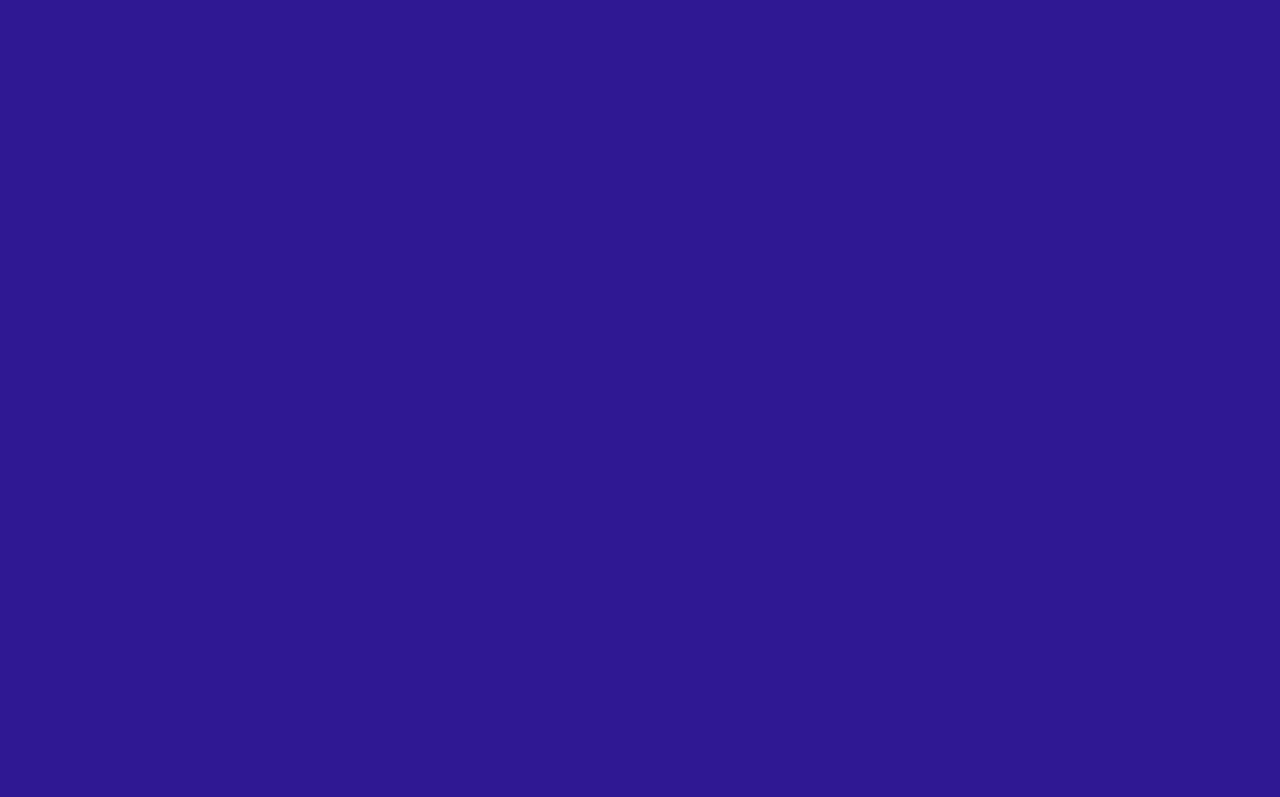
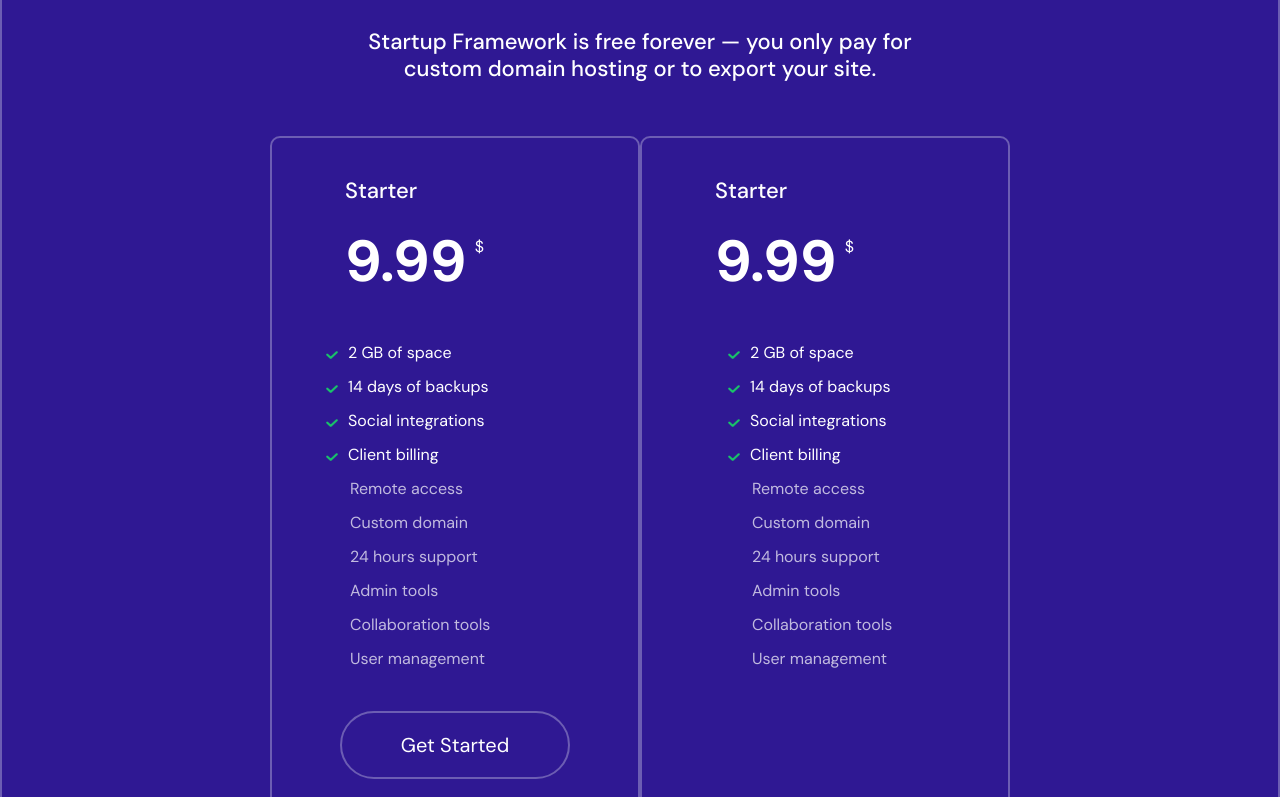
Before and after one commit to kowyzu/fe-task, a Vue app: page / in a window 1280 px wide. Shown: the part 3403-4200 px from the top of the page. Before the commit the page ends 4050 px from the top, so only its background shows below. Built offline with nearby package versions, Linux system fonts and the light colour scheme.

Commit message:
feat: introduce PricingTableItem.vue component

```diff
--- a/src/App.vue
+++ b/src/App.vue
@@ -3,6 +3,7 @@ import HeroView from './components/hero/HeroView.vue';
 import FeaturesView from './components/features/FeaturesView.vue';
 import CallToActionView from './components/call-to-action/CallToActionView.vue';
 import ContactView from './components/contact/ContactView.vue';
+import PricingView from './components/pricing/PricingView.vue';
 </script>
 
 <template>
@@ -14,10 +15,7 @@ import ContactView from './components/contact/ContactView.vue';
     <FeaturesView />
     <CallToActionView />
     <ContactView />
-
-
-    <section id="section-pricing" class="section"></section>
-
+    <PricingView />
   </main>
 
   <footer id="footer">
--- a/src/assets/styles.scss
+++ b/src/assets/styles.scss
@@ -13,10 +13,12 @@ $color-heading: #1e0e62;
 $color-bg-dark: #2f1893;
 $color-grey: #ebeaed;
 $color-text-grey: #a1a1b0;
+$color-text-list-grey: #C1BADF;
 $color-action-primary: #23dac5;
 $color-action-primary-dark: #24bba9;
 $color-action-secondary: #482be7;
 $color-action-third: #e93a7d;
+$color-action-border: #6C5DB3;
 $color-socials-youtube: #ea3223;
 $color-socials-youtube-dark: #b62b1f;
 $shadow-color: rgba(#000000, 0.1);
@@ -112,7 +114,7 @@ h5 {
   }
 }
 
-p {
+p, sup {
   font-size: $font-size-paragraph;
   font-weight: $font-weight-paragraph;
 
@@ -186,7 +188,6 @@ span {
 //
 // HERO SECTION
 // ----------------------------------------------------
-
 #section-hero {
   background-image: url("./../images/hero-bckg.webp");
   min-height: 850px;
@@ -358,7 +359,7 @@ h5 {
     max-width: 16px;
   }
   .contact-text {
-    max-width: 420px;
+    max-width: 410px;
     margin-left: 215px;
   }
   .contact-form {
@@ -429,3 +430,80 @@ h5 {
     }
   }
 }
+
+//
+// PRICING SECTION
+// ----------------------------------------------------
+#section-pricing {
+  min-height: 1130px;
+  border: 2px solid $color-action-border;
+  border-radius: 10px;
+  .pricing-heading {
+    margin-top: 100px;
+    max-width: 586px;
+    h3 {
+      margin-bottom: 30px;
+    }
+    h5 {
+      margin-bottom: 54px;
+    }
+  }
+  .pricing-table {
+    width: 370px;
+    height: 730px;
+    border: 2px solid $color-action-border;
+    border-radius: 10px;
+    .pricing-table-heading {
+      margin-left: 49px;
+      .currency {
+        vertical-align: super;
+        line-height: 1.2;
+      }
+      h2 {
+        margin-bottom: 45px;
+      }
+      h5 {
+        margin-top: 40.2px;
+        margin-bottom: 22px;
+      }
+    }
+    p {
+      margin-bottom: 10px;
+    }
+    ul {
+      margin-left: 30px;
+    }
+    li {
+      list-style: none;
+    }
+    .list-item {
+      color: $color-text-list-grey;
+    }
+    .checked-list-item {
+      color: $color-white;
+      display: flex;
+      align-items: flex-start;
+      gap: 10px;
+      list-style: none;
+
+      .check-icon {
+        width: 12px;
+        height: 8px;
+        background-image: url('../images/check-pricing-icon.svg');
+        background-repeat: no-repeat;
+        background-size: contain;
+        flex-shrink: 0;
+        margin-top: 0.4em;
+      }
+    }
+    .btn-action {
+      width: 230px;
+      border: 2px solid $color-action-border;
+      background-color: $color-bg-dark;
+      &:hover {
+        border-color: transparent;
+        background-color: $color-action-third;
+      }
+    }
+  }
+}
--- /dev/null
+++ b/src/components/pricing/PricingTableItem.vue
@@ -0,0 +1,17 @@
+<template>
+  <li :id="id" :class="class">
+    <span v-if="isChecked" class="check-icon"></span>
+    <p :class="isChecked ? '' : 'ps-4'">{{ text }}</p>
+  </li>
+</template>
+
+<script>
+export default {
+  props: {
+    id: String,
+    class: String,
+    isChecked: Boolean,
+    text: String,
+  }
+}
+</script>
--- /dev/null
+++ b/src/components/pricing/PricingView.vue
@@ -0,0 +1,93 @@
+<template>
+  <section id="section-pricing" class="section">
+    <div class="container">
+      <div class="row justify-content-center text-center">
+        <div class="col-6 pricing-heading">
+          <h3>Plans & Pricing</h3>
+          <h5>Startup Framework is free forever — you only pay for custom domain hosting or to export your site.</h5>
+        </div>
+      </div>
+      <div class="row justify-content-center gx-5">
+        <div class="col-3 pricing-table">
+          <div class="pricing-table-heading">
+            <h5>Starter</h5>
+            <h2>9.99<sup class="currency ms-2">$</sup></h2>
+          </div>
+          <ul class="p-0">
+            <li class="checked-list-item">
+              <span class="check-icon"></span>
+              <p>2 GB of space</p>
+            </li>
+            <li class="checked-list-item">
+              <span class="check-icon"></span>
+              <p>14 days of backups</p>
+            </li>
+            <li class="checked-list-item">
+              <span class="check-icon"></span>
+              <p>Social integrations</p>
+            </li>
+            <li class="checked-list-item">
+              <span class="check-icon"></span>
+              <p>Client billing</p>
+            </li>
+            <li class="list-item">
+              <p class="ps-4">Remote access</p>
+            </li>
+            <li class="list-item">
+              <p class="ps-4">Custom domain</p>
+            </li>
+            <li class="list-item">
+              <p class="ps-4">24 hours support</p>
+            </li>
+            <li class="list-item">
+              <p class="ps-4">Admin tools</p>
+            </li>
+            <li class="list-item">
+              <p class="ps-4">Collaboration tools</p>
+            </li>
+            <li class="list-item">
+              <p class="ps-4">User management</p>
+            </li>
+          </ul>
+          <div class="row justify-content-center">
+            <button class="btn-action btn-big mt-4">Get Started</button>
+          </div>
+        </div>
+        <div class="col-3 pricing-table">
+          <div class="pricing-table-heading">
+            <h5>Starter</h5>
+            <h2>9.99<sup class="currency ms-2">$</sup></h2>
+          </div>
+          <ul>
+            <div v-for="(item, index) in starterPlanData" :key="item.id">
+              <PricingTableItem :class="item.isChecked ? 'checked-list-item' : 'list-item'" :text="item.text"
+                :isChecked="item.isChecked" />
+            </div>
+          </ul>
+        </div>
+
+      </div>
+    </div>
+  </section>
+</template>
+
+<script>
+import PricingTableItem from './PricingTableItem.vue';
+
+//Text
+import text_JSON from './pricing.json'
+
+export default {
+  components: {
+    PricingTableItem
+  },
+  data() {
+    return {
+      textJson: text_JSON,
+      starterPlanData: text_JSON[0].features,
+    }
+  },
+};
+
+
+</script>
--- /dev/null
+++ b/src/components/pricing/pricing.json
@@ -0,0 +1,47 @@
+[
+  {
+    "name": "Starter",
+    "features": [
+      { "id": 1, "text": "2 GB of space", "isChecked": true },
+      { "id": 2, "text": "14 days of backups", "isChecked": true },
+      { "id": 3, "text": "Social integrations", "isChecked": true },
+      { "id": 4, "text": "Client billing", "isChecked": true },
+      { "id": 5, "text": "Remote access", "isChecked": false },
+      { "id": 6, "text": "Custom domain", "isChecked": false },
+      { "id": 7, "text": "24 hours support", "isChecked": false },
+      { "id": 8, "text": "Admin tools", "isChecked": false },
+      { "id": 9, "text": "Collaboration tools", "isChecked": false },
+      { "id": 10, "text": "User management", "isChecked": false }
+    ]
+  },
+  {
+    "name": "Professional",
+    "features": [
+      { "id": 1, "text": "2 GB of space", "isChecked": true },
+      { "id": 2, "text": "14 days of backups", "isChecked": true },
+      { "id": 3, "text": "Social integrations", "isChecked": true },
+      { "id": 4, "text": "Client billing", "isChecked": true },
+      { "id": 5, "text": "Remote access", "isChecked": true },
+      { "id": 6, "text": "Custom domain", "isChecked": true },
+      { "id": 7, "text": "24 hours support", "isChecked": true },
+      { "id": 8, "text": "Admin tools", "isChecked": false },
+      { "id": 9, "text": "Collaboration tools", "isChecked": false },
+      { "id": 10, "text": "User management", "isChecked": false }
+    ]
+  },
+  {
+    "name": "Team",
+    "features": [
+      { "id": 1, "text": "2 GB of space", "isChecked": true },
+      { "id": 2, "text": "14 days of backups", "isChecked": true },
+      { "id": 3, "text": "Social integrations", "isChecked": true },
+      { "id": 4, "text": "Client billing", "isChecked": true },
+      { "id": 5, "text": "Remote access", "isChecked": true },
+      { "id": 6, "text": "Custom domain", "isChecked": true },
+      { "id": 7, "text": "24 hours support", "isChecked": true },
+      { "id": 8, "text": "Admin tools", "isChecked": true },
+      { "id": 9, "text": "Collaboration tools", "isChecked": true },
+      { "id": 10, "text": "User management", "isChecked": true }
+    ]
+  }
+]
```
Also changed, not shown: src/images/check-pricing-icon.svg (added).
